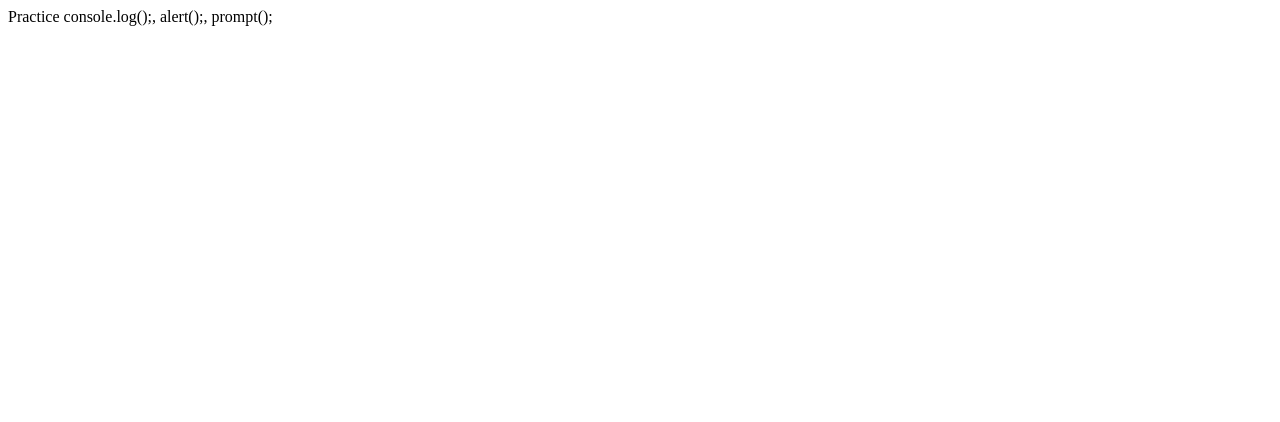
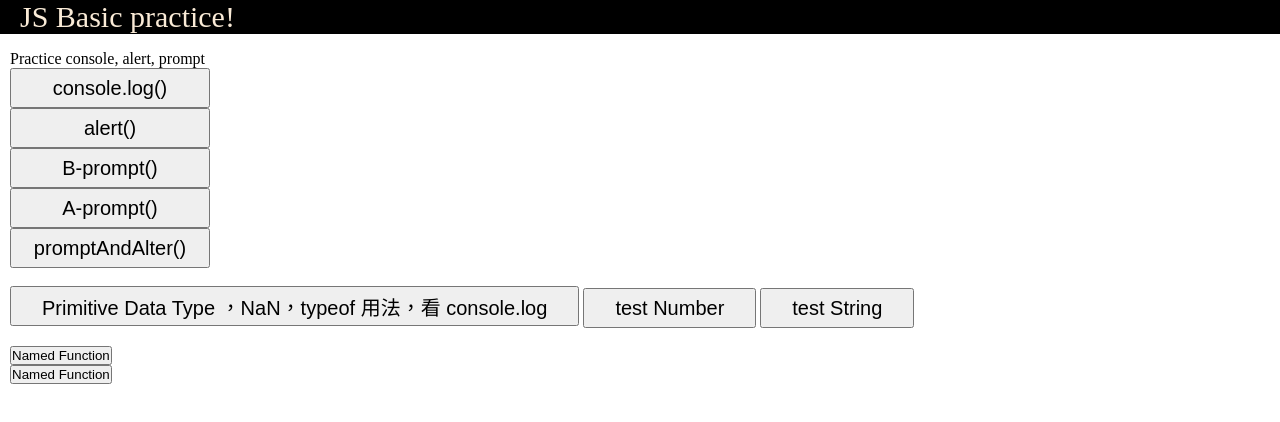
Before and after one commit to chonghao74/undermyJSPractice, a plain HTML site: page page/basicjs.html in a window 1280 px wide. Drawn offline with Linux system fonts and the light colour scheme.

Commit message:
feature: 1.新增 basic-js 2.調整部分頁面

```diff
--- /dev/null
+++ b/js/basic-js.js
@@ -0,0 +1,72 @@
+//console.log();, alert();,  prompt();
+function showConsoleLog() {
+    console.log('console log Test');
+    // window.console.log('console log Test');
+}
+
+function showAlter() {
+    alert('Show Alter');
+    //window.alert('Show Alter');
+}
+
+function showBasicPromt() {
+    prompt('請輸入 tel');
+}
+
+function showAdvanedPromt() {
+    prompt('請輸入年齡（最少18）', '20');
+}
+
+function showPromtAndAlter() {
+    let inputData = prompt('請輸入年齡（最少18）', '20');
+    if (inputData != null)
+        window.alert(inputData);
+}
+
+//-- Primitive Data Type ，NaN，typeof 用法
+function testPrimitive_DataType_NaN_typeof() {
+    let aStr = 'AAA';
+    let bStr = 'BBB';
+    let aStrNum = '2';
+    let bStrNum = '1';
+    let Num1 = 10;
+    let Num2 = 20;
+    let cStr = 'Tim';
+    let Num3 = 30;
+    let Num4 = 40;
+
+    console.log("'AAA' + 'BBB' = " + (aStr + bStr));
+    console.log("'AAA' - 'BBB' = " + (aStr - bStr));
+    console.log("'2' + '1' = " + (aStrNum + bStrNum));
+    console.log("'2' - '1' = " + (aStrNum - bStrNum));
+    console.log("'2' - 'AAA' = " + (aStrNum - aStr));
+}
+
+//-- test Number
+function testNumber() {
+    let aaa;
+    let bbb = '1';
+    window.alert(' let aaa;\nNumber(aaa) = ' + Number(aaa));
+    window.alert(' let bbb = \'1\';\nNumber(bbb) = ' + Number(bbb));
+}
+
+//-- test String
+function testStringSliceAndSplit() {
+    let inputData = 'Tim AAA';
+    //Slice
+    window.console.log("Tim AAA slice(1) " + inputData.slice(1));
+    window.console.log("Tim AAA substring(1) " + inputData.substring(1));
+    window.console.log("Tim AAA slice(1, 4) " + inputData.slice(1, 4));
+    window.console.log("Tim AAA substring(1, 4) " + inputData.slice(1, 4));
+
+    //Split
+    window.console.log("Tim AAA split('') " + inputData.split(''));
+    window.console.log("Tim AAA split(' ') " + inputData.split(' '));
+    window.console.log("Tim AAA split('i') " + inputData.split('i'));
+    window.console.log("Tim AAA split('K') " + inputData.split('K'));
+}
+
+//--
+function testNamedFunction() {
+    alert('testNamedFunction');
+}
--- a/page/basicjs.html
+++ b/page/basicjs.html
@@ -7,16 +7,60 @@
     <meta name="description" content="" />
     <meta name="keywords" content="" />
     <meta name="robots" content="index, follow" />
-    <link rel="stylesheet" href="" />
+    <link rel="stylesheet" href="../dist/style/basicjs.min.css" />
     <link rel="icon" sizes="192x192" href="../icons/js.png" />
     <title>BasicJS</title>
   </head>
   <body>
-    <header></header>
+    <header>
+      <div>
+        <label for="">JS Basic practice!</label>
+      </div>
+    </header>
     <main>
+      <!-- Script Practice console, alert, promp-->
       <section>
-        <label for="">Practice console.log();, alert();, prompt();</label>
+        <label for="">Practice console, alert, prompt</label>
+        <br />
+        <button id="main-sec-btn" onclick="showConsoleLog()">
+          console.log()
+        </button>
+        <button id="main-sec-btn" onclick="showAlter()">alert()</button>
+        <button id="main-sec-btn" onclick="showBasicPromt()">B-prompt()</button>
+        <button id="main-sec-btn" onclick="showAdvanedPromt()">
+          A-prompt()
+        </button>
+        <button id="main-sec-btn" onclick="showPromtAndAlter()">
+          promptAndAlter()
+        </button>
       </section>
+      <br />
+      <!-- Primitive Data Type ，NaN，typeof 用法-->
+      <section>
+        <div>
+          <button onclick="testPrimitive_DataType_NaN_typeof()">
+            Primitive Data Type ，NaN，typeof 用法，看 console.log
+          </button>
+          <button onclick="testNumber()">test Number</button>
+          <button onclick="testStringSliceAndSplit()">test String</button>
+        </div>
+      </section>
+      <br />
+      <!-- Function -->
+      <div>
+        <div>
+          <button onclick="testNamedFunction()">Named Function</button>
+        </div>
+        <div>
+          <button onclick="testNamedFunction()">Named Function</button>
+        </div>
+      </div>
     </main>
+
+    <!-- Script import-->
+    <script src="../js/basic-js.js"></script>
+    <noscript>
+      <label for="">此瀏覽器不支援JS</label>
+    </noscript>
   </body>
 </html>
--- a/scss/basicjs.scss
+++ b/scss/basicjs.scss
@@ -1,2 +1,43 @@
 @charset 'utf-8';
 @import '../scss/utility.scss';
+
+
+body{
+    header{
+        div{
+            position: fixed;
+            top: 0px;
+            background-color: #000;
+            width: 100%;
+            label{
+                color: antiquewhite;
+                margin-left: 20px;
+                margin-top: 20px;
+                margin-bottom: 20px;
+                font-size: 30px;
+            }
+        }
+    }
+    main{
+        margin-top: 50px;
+        padding-left: 10px;
+        padding-right: 10px;
+        section{
+            #main-sec-btn{
+                display: block;
+                width: 200px;
+                height: 40px;
+                font-size: 20px;
+            }
+        }
+        section{
+            div{
+                button{
+                    font-size: 20px;
+                    padding: 0px 30px;
+                    height: 40px;
+                }
+            }
+        }
+    }
+}
```
Also changed, not shown: js/app.js (+0 -7 lines), page/basicjs2.html (+1 -1 lines), dist/style/basicjs.min.css, style/basicjs.css, 2 other files.
